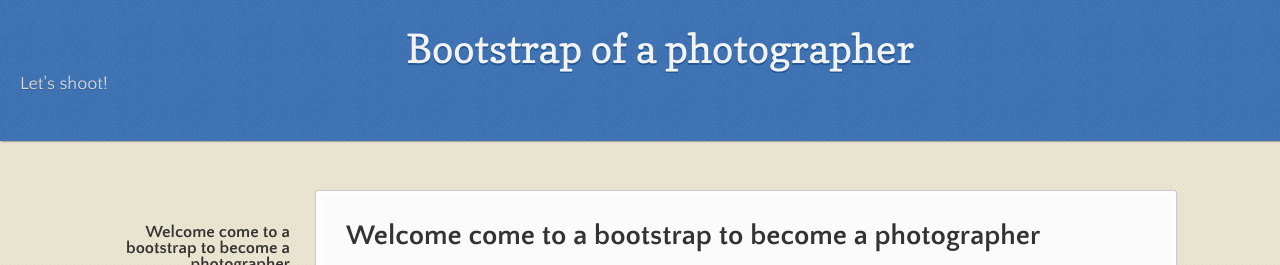
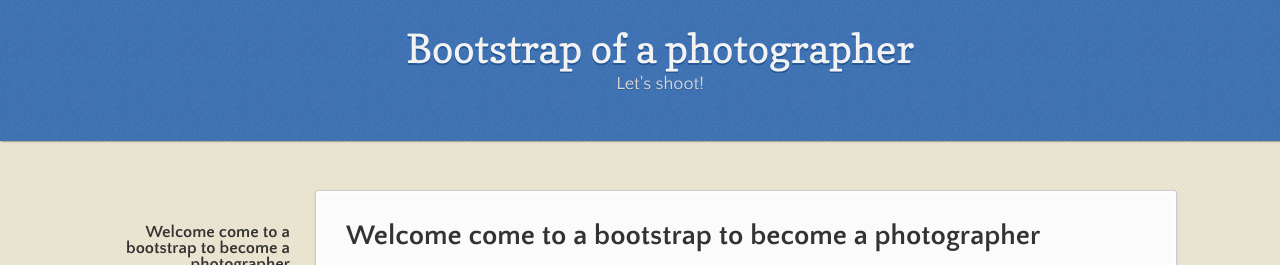
Before and after one commit to zhenxu92/BootstrapOfPhotographer, a Jekyll site: the page built from index.md, in a window 1280 px wide. Shown: the top 265 px of the page. Built offline with Jekyll 4.4.1, drawn with Linux system fonts in a browser that asks for light colours; our own code applies the rules of GitHub Pages for plain Markdown files.

Commit message:
Update style.scss

```diff
--- a/assets/css/style.scss
+++ b/assets/css/style.scss
@@ -10,3 +10,8 @@ p {
   text-align: justify;
   font-size: 12pt;
 }
+
+.sub-title {
+  text-align: center;
+
+}
```
